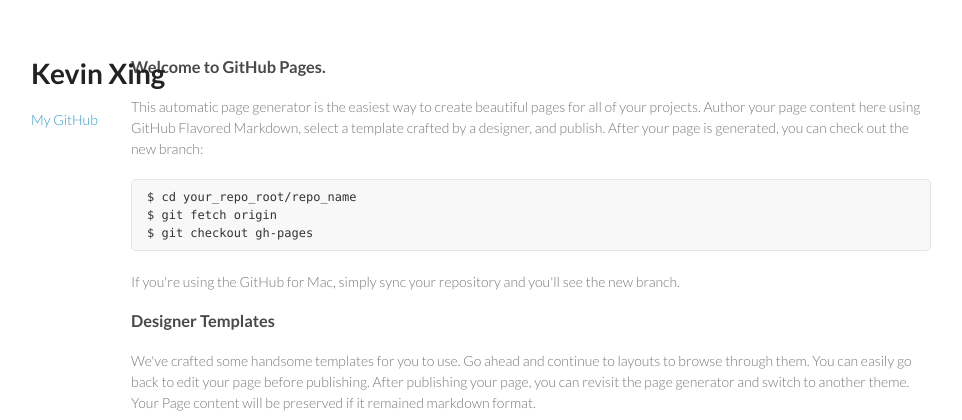
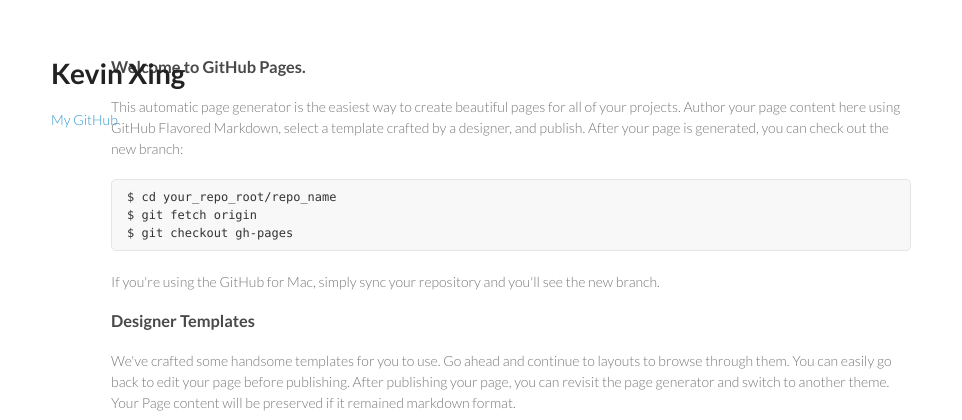
Before and after one commit to ggkevinxing/ggkevinxing.github.io, a PHP site: page / in a window 1280 px wide. Shown: the top 420 px of the page, without its empty margins (159-1121 px from the left). Run offline with PHP 8.4, Linux system fonts and the light colour scheme.

Commit message:
Revert "Update styles.css"
This reverts commit ab824da7448b68322eccc5290b2681a478b4da89.

```diff
--- a/stylesheets/styles.css
+++ b/stylesheets/styles.css
@@ -46,7 +46,7 @@ a small {
 }
 
 .wrapper {
-  width:900px;
+  width:860px;
   margin:0 auto;
 }
 
```
